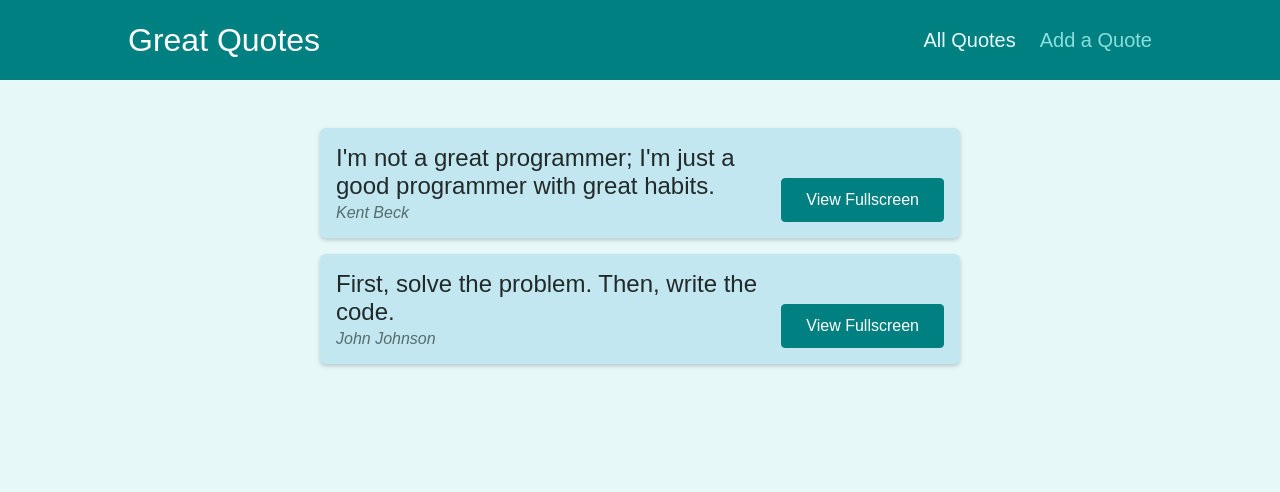
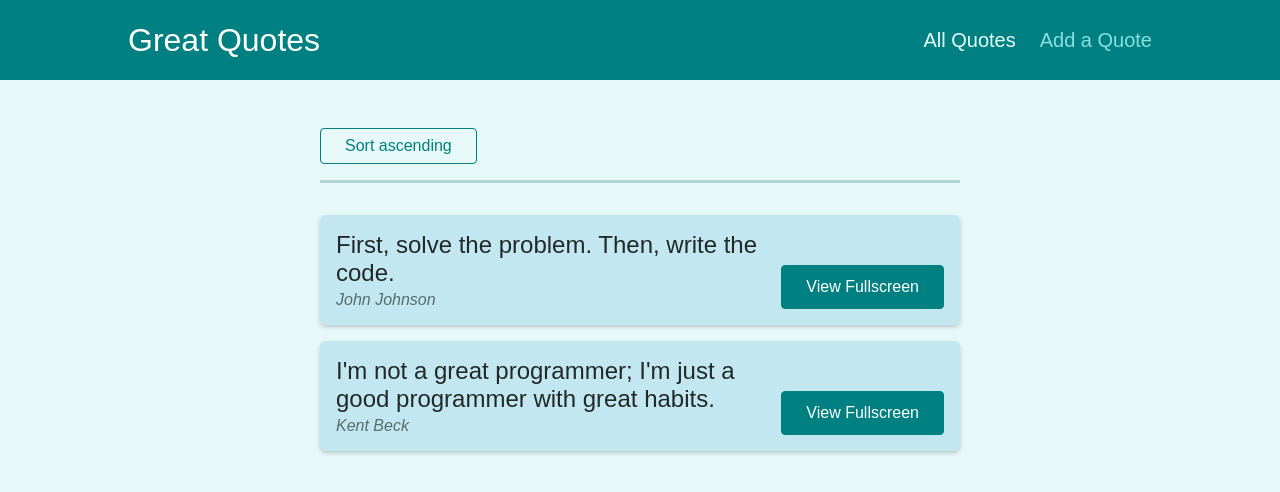
Before and after one commit to satheeshreddy/react-routes-practice, a React (Create React App) app: page /quotes in a window 1280 px wide. Shown: the top 492 px of the page. Built offline with nearby package versions, Linux system fonts and the light colour scheme.

Commit message:
useHistoty and useLocation

```diff
--- a/src/components/quotes/QuoteList.js
+++ b/src/components/quotes/QuoteList.js
@@ -1,13 +1,37 @@
-import { Fragment } from 'react';
+import { Fragment } from "react";
+import { useHistory, useLocation } from "react-router-dom";
 
-import QuoteItem from './QuoteItem';
-import classes from './QuoteList.module.css';
+import QuoteItem from "./QuoteItem";
+import classes from "./QuoteList.module.css";
+
+const sortQuotes = (quotes, ascending) => {
+  return quotes.sort((quoteA, quoteB) => {
+    if (ascending) {
+      return quoteA.id > quoteB.id ? 1 : -1;
+    } else {
+      return quoteA.id < quoteB.id ? 1 : -1;
+    }
+  });
+};
 
 const QuoteList = (props) => {
+  const history = useHistory();
+  const location = useLocation();
+  const urlParams = new URLSearchParams(location.search);
+  const isSortAscending = urlParams.get("sort") === "asc";
+  const sortedQuotes = sortQuotes(props.quotes, isSortAscending);
+  const changeSortingHandler = () => {
+    history.push("/quotes?sort=" + (isSortAscending ? "desc" : "asc"));
+  };
   return (
     <Fragment>
+      <div className={classes.sorting}>
+        <button onClick={changeSortingHandler}>
+          Sort {isSortAscending ? "descending" : "ascending"}
+        </button>
+      </div>
       <ul className={classes.list}>
-        {props.quotes.map((quote) => (
+        {sortedQuotes.map((quote) => (
           <QuoteItem
             key={quote.id}
             id={quote.id}
--- a/src/pages/QuoteDetail.js
+++ b/src/pages/QuoteDetail.js
@@ -1,4 +1,4 @@
-import { Route, useParams } from "react-router-dom";
+import { Link, Route, useParams } from "react-router-dom";
 import Comments from "../components/comments/Comments";
 import HighlightedQuote from "../components/quotes/HighlightedQuote";
 
@@ -23,7 +23,14 @@
   return (
     <>
       <HighlightedQuote author={quote.author} text={quote.text} />
-      <Route path="/quotes/:id/comments">
+      <Route path={`/quotes/${id}`} exact>
+        <div className="centered">
+          <Link className="btn--flat" to={`/quotes/${id}/comments`}>
+            Load comments
+          </Link>
+        </div>
+      </Route>
+      <Route path={`/quotes/:id/comments`}>
         <Comments />
       </Route>
     </>
```
